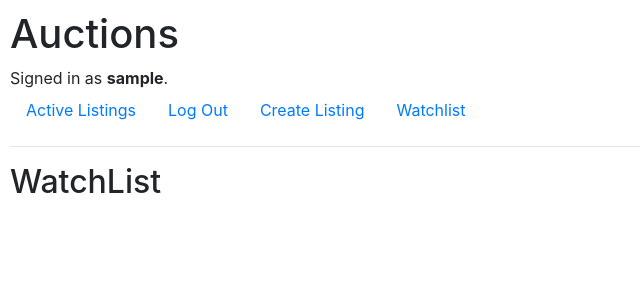
After one commit to simar-s2/Commerce, a Django app: page /watchlist in a window 1280 px wide. The commit adds this page. Shown: the top 300 px of the page, without its empty margins (0-640 px from the left). Run offline with Django 3.2, Linux system fonts and the light colour scheme; the visitor is signed in with stand-in values (Sample User, id 1); data that the repository does not hold is empty; some libraries are stand-ins or nearby versions.

Commit message:
Add feature to remove or add listings to watchlist

```diff
--- a/auctions/models.py
+++ b/auctions/models.py
@@ -17,6 +17,7 @@ class Listing(models.Model):
     is_active = models.BooleanField(default=True)
     category = models.CharField(max_length=100, blank=True)
     date = models.DateTimeField(verbose_name="date created", auto_now_add=True)
+    watchlist = models.ManyToManyField(User, blank=True, null=True, related_name="watchlist")
 
     def __str__(self):
         return(f"{self.title}")
--- a/auctions/templates/auctions/layout.html
+++ b/auctions/templates/auctions/layout.html
@@ -27,6 +27,9 @@
                 <li class="nav-item">
                     <a class="nav-link" href="{% url 'create_listing' %}">Create Listing</a>
                 </li>
+                <li class="nav-item">
+                    <a class="nav-link" href="{% url 'watchlist' %}">Watchlist</a>
+                </li>
             {% else %}
                 <li class="nav-item">
                     <a class="nav-link" href="{% url 'login' %}">Log In</a>
--- /dev/null
+++ b/auctions/templates/auctions/watchlist.html
@@ -0,0 +1,16 @@
+{% extends "auctions/layout.html" %}
+
+{% block body %}
+    <h2>WatchList</h2>
+
+    {% for listing in listings %}
+    <div>
+        <a href="{% url 'view_listing' listing_id=listing.id %}"><h4>{{ listing.title }}</h4></a>
+        {% if listing.image %}
+        <img src="{{ listing.image }}" alt="{{ listing.title }}" width="300px">
+        {% endif %}
+        <p>Description: {{ listing.description }}</p>
+        <p>Current Price: {{ listing.price }}</p>
+    </div>
+    {% endfor %}
+{% endblock %}
--- a/auctions/urls.py
+++ b/auctions/urls.py
@@ -9,5 +9,7 @@ urlpatterns = [
     path("logout", views.logout_view, name="logout"),
     path("register", views.register, name="register"),
     path("create_listing", views.create_listing, name="create_listing"),
-    path("view_listing/<int:listing_id>", views.view_listing, name="view_listing")
+    path("view_listing/<int:listing_id>", views.view_listing, name="view_listing"),
+    path("watchlist", views.watchlist, name="watchlist"),
+    path("add_remove_watchlist/<int:listing_id>", views.add_remove_watchlist, name="add_remove_watchlist")
 ]
--- a/auctions/views.py
+++ b/auctions/views.py
@@ -14,6 +14,65 @@ def index(request):
     return render(request, "auctions/index.html", {
         "listings": listings,
     })
+
+
+@login_required(login_url='/login')
+def create_listing(request):
+    if request.method == "POST":
+        form = CreateListingForm(request.POST)
+        if form.is_valid():
+            form_data = form.cleaned_data
+            owner = User.objects.filter()
+            listing = Listing(
+                title=form_data['title'],
+                description=form_data['description'],
+                image=form_data['image'],
+                price=form_data['price'],
+                owner=request.user,
+                category=form_data['category']
+                )
+            listing.save()
+
+        return HttpResponseRedirect(reverse("index"))
+    else:
+        return render(request, "auctions/create_listing.html", {
+            "form": CreateListingForm,
+        })
+
+
+@login_required(login_url='/login')
+def view_listing(request, listing_id):
+    listing = Listing.objects.filter(pk=listing_id).first()
+    watchlist = Listing.objects.filter(watchlist=request.user).filter(pk=listing_id)
+    print(watchlist)
+    return render(request, "auctions/view_listing.html", {
+        "listing": listing,
+        "watchlist": watchlist
+    })
+
+
+@login_required(login_url='/login')
+def watchlist(request):
+    print(watchlist)
+    return render(request, "auctions/watchlist.html", {
+        "listings": Listing.objects.filter(watchlist=request.user)
+    })
+
+@login_required(login_url='/login')
+def add_remove_watchlist(request, listing_id):
+    if request.method == "POST":
+        action = request.POST['action']
+        listing = Listing.objects.get(pk=listing_id)
+        print(listing)
+        user = request.user
+        if action == 'Add':
+            listing.watchlist.add(user)
+            return HttpResponseRedirect(reverse('view_listing', args=(listing_id, )))
+        elif action == 'Remove':
+            listing.watchlist.remove(user)
+            return HttpResponseRedirect(reverse('view_listing', args=(listing_id, )))
+        else:
+            return HttpResponseRedirect(reverse('view_listing', args=(listing_id, )))
 
 
 def login_view(request):
@@ -66,37 +125,3 @@ def register(request):
         return HttpResponseRedirect(reverse("index"))
     else:
         return render(request, "auctions/register.html")
-
-
-@login_required(login_url='/login')
-def create_listing(request):
-    if request.method == "POST":
-        form = CreateListingForm(request.POST)
-        if form.is_valid():
-            form_data = form.cleaned_data
-            owner = User.objects.filter()
-            listing = Listing(
-                title=form_data['title'],
-                description=form_data['description'],
-                image=form_data['image'],
-                price=form_data['price'],
-                owner=request.user,
-                category=form_data['category']
-                )
-            listing.save()
-
-        return HttpResponseRedirect(reverse("index"))
-    else:
-        return render(request, "auctions/create_listing.html", {
-            "form": CreateListingForm,
-        })
-
-@login_required(login_url='/login')
-def view_listing(request, listing_id):
-    if request.method == "POST":
-        return HttpResponseRedirect(reverse('index'))
-    else:
-        listing = Listing.objects.filter(id=listing_id).first()
-        return render(request, "auctions/view_listing.html", {
-            "listing": listing,
-        })
```
Also changed, not shown: auctions/templates/auctions/view_listing.html (+12 -0 lines), auctions/migrations/0005_listing_watchlist_alter_listing_category_and_more.py (added).
